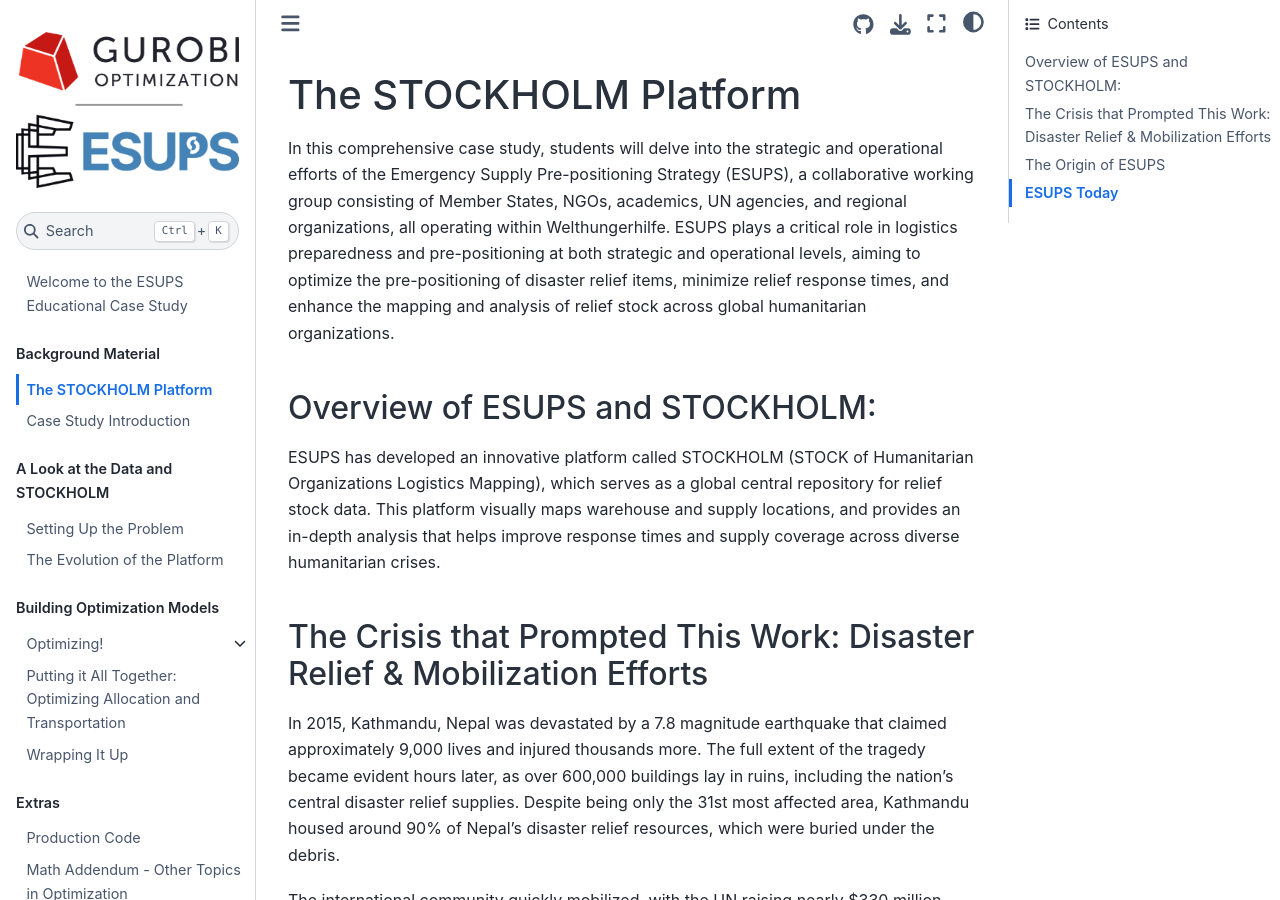
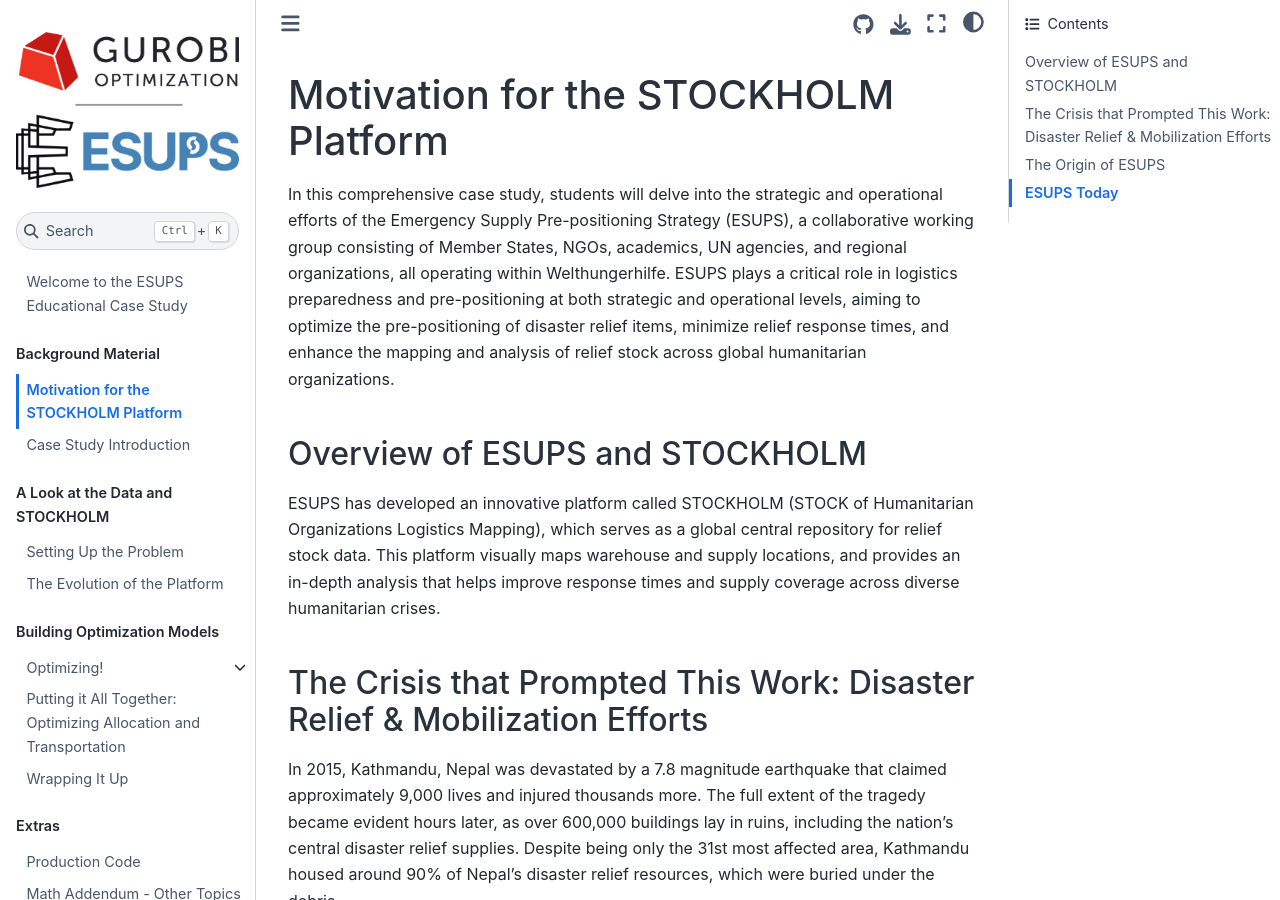
Before and after one commit to Gurobi/gurobi-casestudy-esups, a Jupyter Book: the page built from docs/esups-motivation.md, in a window 1280 px wide and 900 px high. Built offline with Jupyter Book 1.0.4 settings and Sphinx 7.4.7 and the Sphinx Book theme 1.1.4, drawn with Linux system fonts in a browser that asks for light colours.

Commit message:
name change 0

```diff
--- a/docs/_toc.yml
+++ b/docs/_toc.yml
@@ -6,7 +6,7 @@
 parts:
 - caption: Background Material
   chapters:
-    - file: disaster_prepositioning_0
+    - file: esups-motivation
     - file: disaster_prepositioning_1
 - caption: A Look at the Data and STOCKHOLM
   chapters:
--- a/docs/disaster_prepositioning_0.md
+++ b/docs/esups-motivation.md
@@ -1,8 +1,8 @@
-# The STOCKHOLM Platform
+# Motivation for the STOCKHOLM Platform
 
 In this comprehensive case study, students will delve into the strategic and operational efforts of the Emergency Supply Pre-positioning Strategy (ESUPS), a collaborative working group consisting of Member States, NGOs, academics, UN agencies, and regional organizations, all operating within Welthungerhilfe. ESUPS plays a critical role in logistics preparedness and pre-positioning at both strategic and operational levels, aiming to optimize the pre-positioning of disaster relief items, minimize relief response times, and enhance the mapping and analysis of relief stock across global humanitarian organizations.
 
-## Overview of ESUPS and STOCKHOLM:
+## Overview of ESUPS and STOCKHOLM
 
 ESUPS has developed an innovative platform called STOCKHOLM (STOCK of Humanitarian Organizations Logistics Mapping), which serves as a global central repository for relief stock data. This platform visually maps warehouse and supply locations, and provides an in-depth analysis that helps improve response times and supply coverage across diverse humanitarian crises.
 
```
